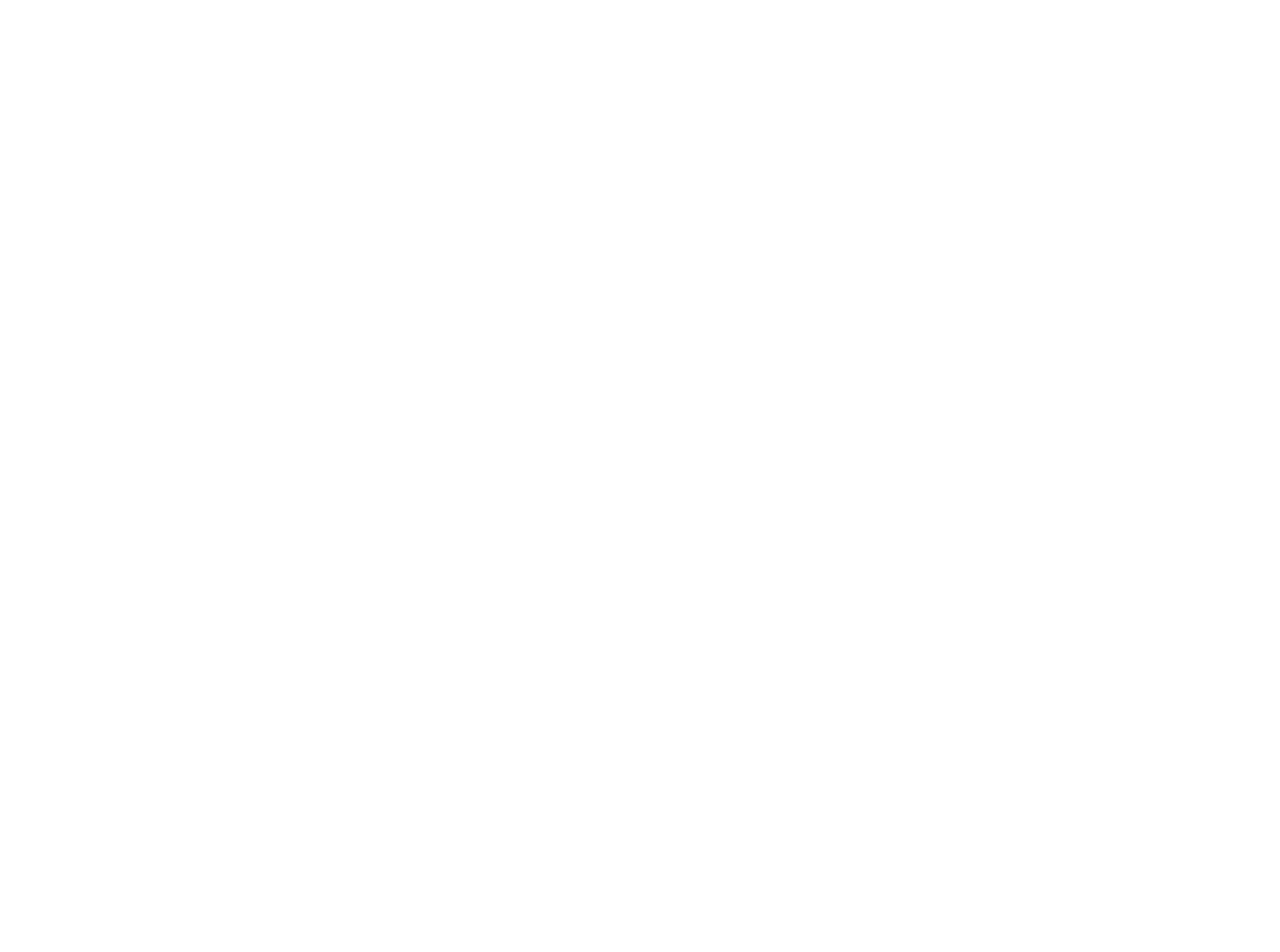
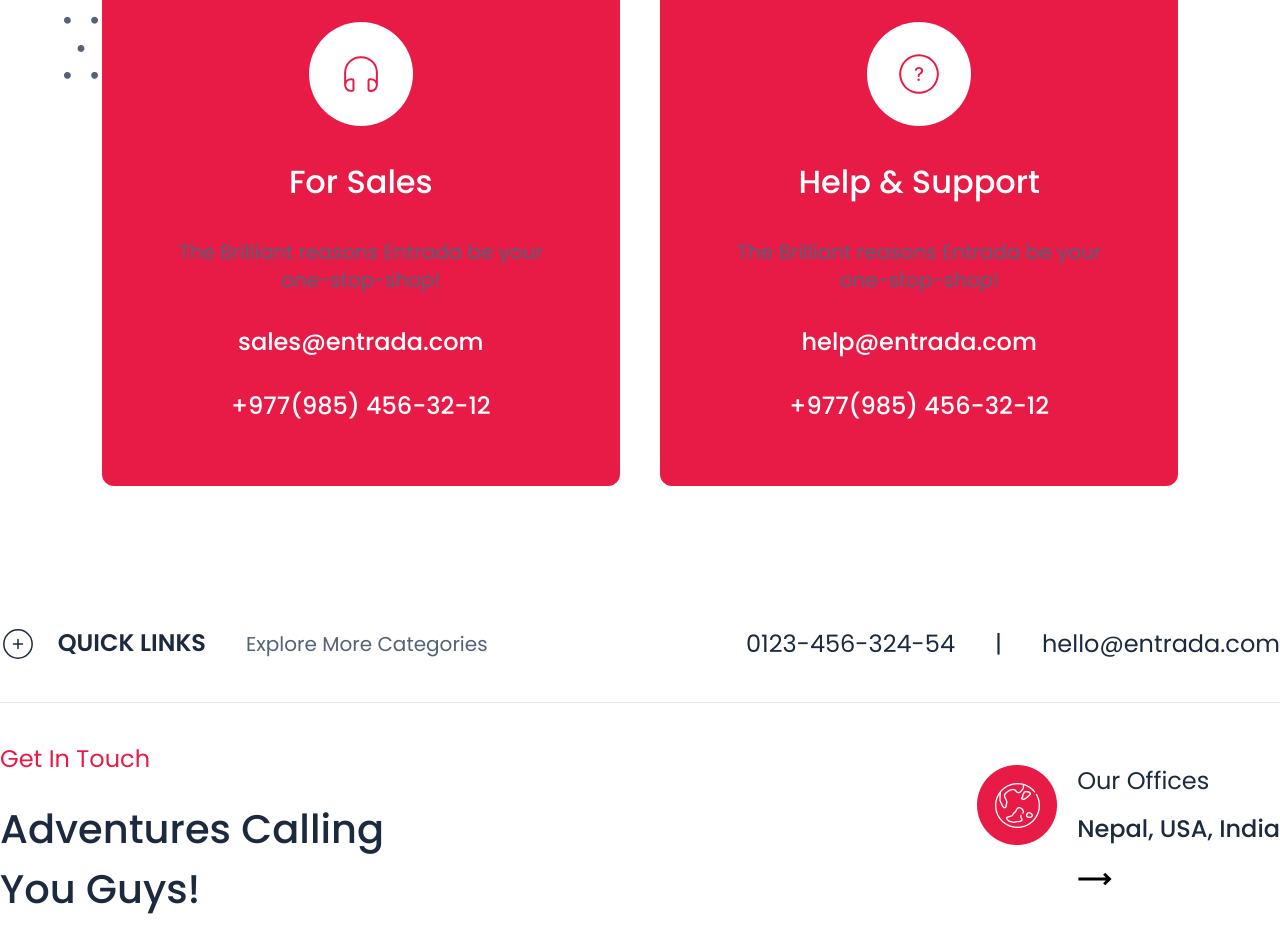
Before and after one commit to Mr-Rafiqul-Islam/EMPRISE-a-hotel-booking-site, a React (Vite) app: page / in a window 1280 px wide. Shown: the part 7067-8019 px from the top of the page. Before the commit the page ends 6839 px from the top, so only its background shows below. Built offline with nearby package versions, Linux system fonts and the light colour scheme.

Commit message:
updating

```diff
--- /dev/null
+++ b/src/components/ServiceList.jsx
@@ -0,0 +1,12 @@
+import React from 'react'
+
+function ServiceList() {
+    let service =['Budget Tours','Expert Insight','Independent','Luxury Tours','Safety Tips','Tips n Tricks']
+  return (
+    <div>
+
+    </div>
+  )
+}
+
+export default ServiceList
--- /dev/null
+++ b/src/components/layouts/Contact.jsx
@@ -0,0 +1,54 @@
+import React from "react";
+import Container from "../Container";
+import Paragraph from "../Paragraph";
+import Subheading from "../Subheading";
+import { CiHeadphones , CiCircleQuestion} from "react-icons/ci";
+import Image from "../Image";
+import dots from "../../assets/icons/vdots.png"
+
+function Contact() {
+  return (
+    <section className="py-[70px]">
+      <Container>
+        {/* heading part */}
+        <div className="text-center mb-10">
+          <Subheading
+            text="Still have a question?"
+            className="text-[40] font-bold text-primary"
+          />
+          <Paragraph
+            className="mt-4"
+            text="The Brilliant reasons Entrada should be your one-stop-shop!"
+          />
+        </div>
+        <div className="flex gap-10 justify-center relative">
+          <div className="w-[40.5%] bg-third group duration-500 hover:bg-[#1D293F] text-center py-16 rounded-xl">
+            <div className="grid place-content-center w-[104px] h-[104px] rounded-full bg-white mx-auto">
+            <CiHeadphones className="text-third text-5xl"/>
+            </div>
+            <Subheading text='For Sales' className='text-[32px] font-medium text-white my-10'/>
+            <Paragraph text='The Brilliant reasons Entrada be your one-stop-shop!' className='w-[366px] mb-8 mx-auto text-[#bee7e3] group-hover:text-para duration-500'/>
+            <div className="text-center text-white font-poppins font-medium text-2xl">
+              sales@entrada.com <br /> <br />
+              +977(985) 456-32-12
+            </div>
+          </div>
+          <div className="w-[40.5%] bg-third group duration-500 hover:bg-[#1D293F] text-center py-16 rounded-xl">
+          <div className="grid place-content-center w-[104px] h-[104px] rounded-full bg-white mx-auto">
+            <CiCircleQuestion className="text-third text-5xl"/>
+            </div>
+            <Subheading text='Help & Support' className='text-[32px] font-medium text-white my-10'/>
+            <Paragraph text='The Brilliant reasons Entrada be your one-stop-shop!' className='w-[366px] mb-8 mx-auto text-[#bee7e3] group-hover:text-para duration-500'/>
+            <div className="text-center text-white font-poppins font-medium text-2xl">
+              help@entrada.com <br /> <br />
+              +977(985) 456-32-12
+            </div>
+          </div>
+          <Image src={dots} className='absolute top-8 left-16 -z-10'/>
+        </div>
+      </Container>
+    </section>
+  );
+}
+
+export default Contact;
--- /dev/null
+++ b/src/components/layouts/Footer.jsx
@@ -0,0 +1,60 @@
+import React from "react";
+import { CiCirclePlus } from "react-icons/ci";
+import Container from "../Container";
+import { Link } from "react-router-dom";
+import Paragraph from "../Paragraph";
+import Subheading from "../Subheading";
+import Heading from "../Heading";
+import Image from "../Image";
+import earth from '../../assets/icons/officeIcon.png'
+import { CgArrowLongRight } from "react-icons/cg";
+
+function Footer() {
+  return (
+    <footer className="pt-[70px] pb-8">
+      <Container>
+        {/* upper part */}
+        <div className="flex justify-between items-center">
+          <div className="flex gap-10 items-center">
+            <Link
+              to=""
+              className="font-poppins font-semibold text-primary text-2xl uppercase"
+            >
+              <CiCirclePlus className="me-4 inline-block text-4xl" /> Quick
+              Links
+            </Link>
+            <Paragraph text="Explore More Categories" className="text-2xl" />
+          </div>
+          <div className="flex gap-10 items-center">
+            <Subheading text="0123-456-324-54" className="text-[#212529]" />
+            <Subheading text="|" className="text-[#212529]" />
+            <Subheading text="hello@entrada.com" className="text-[#212529]" />
+          </div>
+        </div>
+        <hr className="my-10" />
+        {/*office location part  */}
+        <div className="flex justify-between items-center">
+          <div>
+            <Subheading text="Get In Touch" className="text-third mb-6" />
+            <Heading
+              text="Adventures Calling You Guys!"
+              className=" font-medium w-[388px] leading-[60px]"
+            />
+          </div>
+          <div className="flex">
+            <div><Image src={earth} className='block'/></div>
+            <div className="ms-5">
+                <Subheading text='Our Offices' className='text-black'/>
+                <Subheading text='Nepal, USA, India' className='font-medium text-black my-4'/>
+                <Link><CgArrowLongRight className="text-4xl"/></Link>
+            </div>
+          </div>
+        </div>
+        <hr className="my-10" />
+        {/*  */}
+      </Container>
+    </footer>
+  );
+}
+
+export default Footer;
--- a/src/components/layouts/Newsletter.jsx
+++ b/src/components/layouts/Newsletter.jsx
@@ -15,6 +15,7 @@
   return (
     <section className="py-[70px]">
       <Container className="flex relative gap-10">
+        {/* image section */}
         <div className="grid grid-cols-2 gap-10">
           <Image src={nl1} />
           <div className="grid grid-rows-2 gap-10">
@@ -23,7 +24,7 @@
           </div>
         </div>
         <Image className="absolute -top-4 -left-12 -z-10" src={Dots} />
-
+        {/* text sction */}
         <div className="all_content">
           <div className="pb-[63px] pt-[38px]">
             <Subheading
--- a/src/pages/Home.jsx
+++ b/src/pages/Home.jsx
@@ -8,6 +8,8 @@
 import Tourguides from '../components/layouts/Tourguides'
 import Promotion from '../components/layouts/Promotion'
 import Newsletter from '../components/layouts/Newsletter'
+import Contact from '../components/layouts/Contact'
+import Footer from '../components/layouts/Footer'
 
 function Home() {
   return (
@@ -21,6 +23,8 @@
         <Tourguides/>
         <Promotion/>
         <Newsletter/>
+        <Contact/>
+        <Footer/>
     </section>
   )
 }
```
